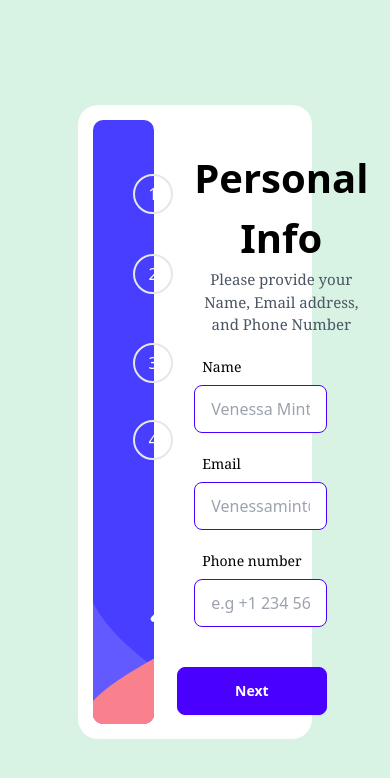
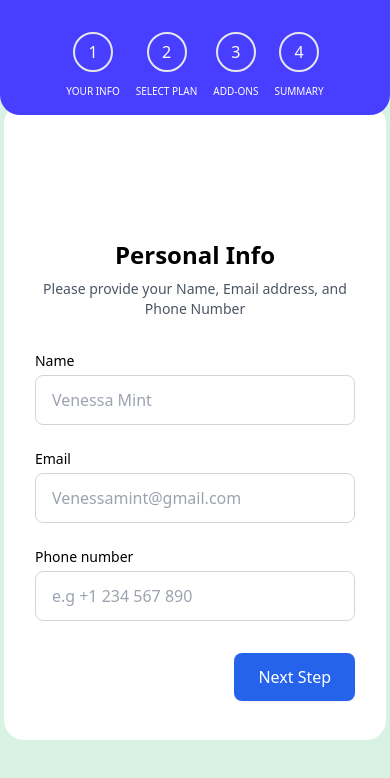
Before and after one commit to Brielle28/Multi-step-form, a React (Vite) app: page / in a window 390 px wide. Shown: the top 778 px of the page. Built offline with nearby package versions, Linux system fonts and the light colour scheme.

Commit message:
Responsiveness: layout.jsx, Aside.jsx, and personal info

```diff
--- a/src/Components/Dashboard/Aside.jsx
+++ b/src/Components/Dashboard/Aside.jsx
@@ -1,49 +1,43 @@
-import React from "react";
 import { SidebarItems } from "../Utils/SidebarItems";
 import { Link, NavLink } from "react-router-dom";
 
 const Aside = () => {
-
-  const navLinkStyles = ({ isActive }) =>{
-    return {
-      backgroundColor: isActive? "#6fdf9c" : "transparent",
-      borderRadius: isActive? "50px" : "0px",
-    };
-  }
+  const navLinkStyles = ({ isActive }) => ({
+    backgroundColor: isActive ? "#6fdf9c" : "transparent",
+    borderRadius: isActive ? "50px" : "0px",
+  });
 
   return (
-    <>
     <div
-        className="bg-cover bg-center h-full w-[30%] rounded-[10px] pb-[250px]"
+      className="bg-cover bg-center w-full md:w-[45%] h-auto md:h-[510px] md:rounded-[10px] fixed top-0 left-0 right-0 z-10 rounded-b-[20px]"
       style={{ backgroundImage: `url('/bg-sidebar-desktop.svg')` }}
     >
-        <div className="flex flex-col items-center text-start w-full">
-          <ul className="flex flex-col w-full mt-10">
+      <div className="flex flex-col items-center w-full p-4 text-start">
+        <ul className="flex flex-row items-start justify-center w-full gap-4 mt-4 md:flex-col md:items-start md:justify-start md:gap-6 md:mt-10">
           {SidebarItems.map((item) => (
+            <li key={item.id} className="">
               <Link to={item.link}>
-                <li key={item.id} className="pb-3 pl-10">
-                  <div className="flex flex-row items-center gap-5">
+                <div className="flex flex-col items-center justify- md:flex-row md:gap-5">
                   <NavLink style={navLinkStyles} to={item.link}>
-                    <div className="flex items-center justify-center text-center text-white h-10 w-10 rounded-full border-2">
+                    <div className="flex items-center justify-center w-10 h-10 text-center text-white border-2 rounded-full">
                       {item.id}
                     </div>
                   </NavLink>
-                    <div className="flex flex-col items-start text-white">
-                      <h6 className="font-serif font-extralight text-[13px]">
+                  <div className="flex flex-col items-start text-center text-white md:flex justfiy-center">
+                    <h6 className="hidden md:flex text-[13px] font-serif font-extralight">
                       STEP {item.id}
                     </h6>
-                      <Link to={item.link} className="font-poppins font-bold">
+                    <span className="text-[10px] mt-3 md:mt-0 md:text-[15px] md:font-bold font-poppins">
                       {item.title}
-                      </Link>
+                    </span>
                   </div>
                 </div>
+              </Link>
             </li>
-              </Link>
           ))}
         </ul>
       </div>
     </div>
-    </>
   );
 };
 
--- a/src/Components/Dashboard/Layout.jsx
+++ b/src/Components/Dashboard/Layout.jsx
@@ -1,13 +1,14 @@
-import React from "react";
 import { Outlet } from "react-router-dom";
 import Aside from "./Aside";
 
 const Layout = () => {
   return (
-    <div className="bg-[#d8f3e3] w-full h-screen flex items-center justify-center">
-      <div className="flex flex-row items-start justify-start text-center gap-10 bg-white w-[60%] p-[15px] rounded-[20px]">
+    <div className="bg-[#d8f3e3] w-full min-h-screen flex items-center justify-center overflow-y-auto md:overflow-none">
+      <div className="flex flex-col md:flex-row items-start justify-start text-center gap-4 md:gap-10 bg-white w-[98%] md:w-[70%] p-[15px] rounded-[20px] overflow-y-auto relative">
         <Aside />
-        <Outlet />
+        <div className="w-full mt-24 md:mt-0">
+          <Outlet />
+        </div>
       </div>
     </div>
   );
--- a/src/Components/Dashboard/PersonalInfo/PersonalInfo.jsx
+++ b/src/Components/Dashboard/PersonalInfo/PersonalInfo.jsx
@@ -1,9 +1,72 @@
+// import React, { useState } from "react";
+// import { FormInfo } from "../../Utils/FormInfo";
+// import { Link, useNavigate } from "react-router-dom";
+
+// const PersonalInfo = () => {
+//   const [formData, setFormData] = useState({});
+//   const navigate = useNavigate();
+
+//   const handleChange = (e, id) => {
+//     setFormData({
+//       ...formData,
+//       [id]: e.target.value,
+//     });
+//   };
+
+//   const Nextpage = () => {
+//     const allFieldsFilled = FormInfo.every(item => formData[item.id]);
+//     if (!allFieldsFilled) {
+//       alert("Please fill in all fields");
+//     } else {
+//       navigate("/plan");
+//     }
+//   };
+
+//   return (
+//     <div className="flex flex-col max-w-[65%] items-start text-black mt-7 gap-5">
+//       <div className="flex flex-col items-start">
+//         <h1 className="font-poppins font-bold text-[40px]">Personal Info</h1>
+//         <p className="text-gray-600 font-serif text-[15px] font-extralight">
+//           Please provide your Name, Email address, and Phone Number
+//         </p>
+//       </div>
+//       <div className="w-full">
+//         <ul className="w-full">
+//           {FormInfo.map((item) => (
+//             <li key={item.id} className="w-full mb-5">
+//               <div className="flex flex-col items-start w-full gap-2">
+//                 <h5 className="text-[14px] font-serif font-light pl-2">
+//                   {item.title}
+//                 </h5>
+//                 <input
+//                   type="text"
+//                   placeholder={item.placeholder}
+//                   value={formData[item.id] || ""}
+//                   onChange={(e) => handleChange(e, item.id)}
+//                   className="w-full max-w-xl bg-white input input-bordered input-primary"
+//                 />
+//               </div>
+//             </li>
+//           ))}
+//         </ul>
+//       </div>
+//       <div className="flex flex-row items-center justify-end w-full">
+//         <button className="btn btn-primary w-[150px] text-white" onClick={Nextpage}>
+//           Next
+//         </button>
+//       </div>
+//     </div>
+//   );
+// };
+
+// export default PersonalInfo;
 import React, { useState } from "react";
 import { FormInfo } from "../../Utils/FormInfo";
 import { Link, useNavigate } from "react-router-dom";
 
 const PersonalInfo = () => {
   const [formData, setFormData] = useState({});
+  const [errors, setErrors] = useState({});
   const navigate = useNavigate();
 
   const handleChange = (e, id) => {
@@ -11,49 +74,87 @@ const PersonalInfo = () => {
       ...formData,
       [id]: e.target.value,
     });
+
+    // Clear error when user starts typing
+    if (errors[id]) {
+      setErrors({
+        ...errors,
+        [id]: "",
+      });
+    }
   };
 
-  const Nextpage = () => {
-    const allFieldsFilled = FormInfo.every(item => formData[item.id]);
-    if (!allFieldsFilled) {
-      alert("Please fill in all fields");
-    } else {
+  const validateForm = () => {
+    const newErrors = {};
+    let isValid = true;
+
+    FormInfo.forEach(item => {
+      if (!formData[item.id] || formData[item.id].trim() === "") {
+        newErrors[item.id] = "This field is required";
+        isValid = false;
+      }
+    });
+
+    setErrors(newErrors);
+    return isValid;
+  };
+
+  const handleSubmit = (e) => {
+    e.preventDefault();
+    if (validateForm()) {
       navigate("/plan");
     }
   };
 
   return (
-    <div className="flex flex-col max-w-[65%] items-start text-black mt-7 gap-5">
-      <div className="flex flex-col items-start">
-        <h1 className="font-poppins font-bold text-[40px]">Personal Info</h1>
-        <p className="text-gray-600 font-serif text-[15px] font-extralight">
+    <div className="flex justify-center w-full px-4 md:px-6 lg:px-8">
+      <div className="w-full max-w-xl mx-auto">
+        <div className="mt-6 mb-8 md:mt-10">
+          <h1 className="mb-2 text-2xl font-bold text-black md:text-3xl lg:text-4xl">
+            Personal Info
+          </h1>
+          <p className="text-sm text-gray-600 md:text-base">
             Please provide your Name, Email address, and Phone Number
           </p>
         </div>
-      <div className="w-full">
-        <ul className="w-full">
+
+        <form onSubmit={handleSubmit} className="w-full">
           {FormInfo.map((item) => (
-            <li key={item.id} className="mb-5 w-full">
-              <div className="flex flex-col items-start w-full gap-2">
-                <h5 className="text-[14px] font-serif font-light pl-2">
+            <div key={item.id} className="mb-6">
+              <div className="flex justify-between mb-1">
+                <label htmlFor={item.id} className="text-sm font-medium text-black">
                   {item.title}
-                </h5>
+                </label>
+                {errors[item.id] && (
+                  <span className="text-sm font-medium text-red-500">
+                    {errors[item.id]}
+                  </span>
+                )}
+              </div>
               <input
+                id={item.id}
                 type="text"
                 placeholder={item.placeholder}
                 value={formData[item.id] || ""}
                 onChange={(e) => handleChange(e, item.id)}
-                  className="input input-bordered input-primary w-full max-w-xl bg-white"
+                className={`w-full px-4 py-3 rounded-lg border ${
+                  errors[item.id]
+                    ? "border-red-500 focus:border-red-500 focus:ring-red-500"
+                    : "border-gray-300 focus:border-blue-500 focus:ring-blue-500"
+                } bg-white focus:outline-none focus:ring-2 transition-all`}
               />
             </div>
-            </li>
           ))}
-        </ul>
+
+          <div className="flex justify-end mt-8 mb-6">
+            <button
+              type="submit"
+              className="px-6 py-3 font-medium text-white transition-colors bg-blue-600 rounded-lg shadow-sm hover:bg-blue-700"
+            >
+              Next Step
+            </button>
           </div>
-      <div className="flex flex-row items-center justify-end w-full">
-        <button className="btn btn-primary w-[150px] text-white" onClick={Nextpage}>
-          Next
-        </button>
+        </form>
       </div>
     </div>
   );
```
Also changed, not shown: 1 other file (tests, documents, lock files or other folders). Lines whose indentation alone changed are shown as unchanged.
